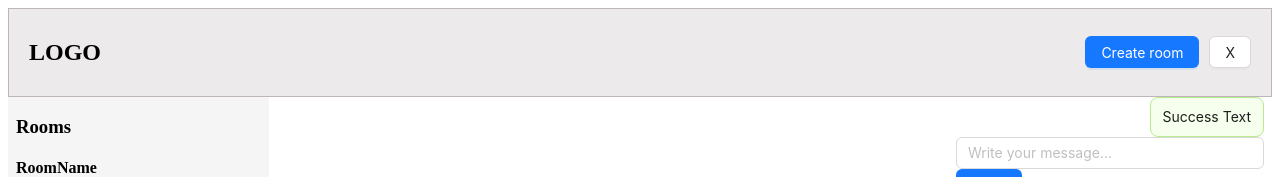
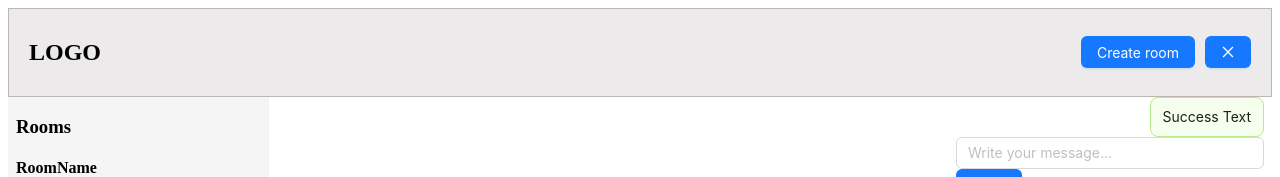
Before and after one commit to AjshaC/Socket-Chatt-App, a React (Vite) app in the folder client/: page /chat in a window 1280 px wide. Shown: the top 177 px of the page. Built offline with nearby package versions, Linux system fonts and the light colour scheme; a web font is replaced by a local one.

Commit message:
In navbar: navigate to startpage on the X-button

```diff
--- a/client/src/components/Navbar/Navbar.tsx
+++ b/client/src/components/Navbar/Navbar.tsx
@@ -1,19 +1,25 @@
 import "./Navbar.css"
-import { Button} from 'antd';
+import { Button } from 'antd';
+import { CloseOutlined } from "@ant-design/icons";
+import {useNavigate} from "react-router-dom" ;
 
 import OpenPopUpBtn from "../OpenPopUpBtn/OpenPopUpBtn"
 
 export default function Navbar(){
+
+  const navigate = useNavigate();
+
+  const goToHome = () => {
+    navigate("/");
+  }
+
     return(
-        <nav>
+      <nav>
          <h1>LOGO</h1>
          <div className="NavBtn">
            <OpenPopUpBtn/>
-           <Button>X</Button>
+           <Button type="primary" onClick={goToHome}><CloseOutlined /></Button>
          </div>
-
-        </nav>
-
-
+      </nav>
     )
 }
```
